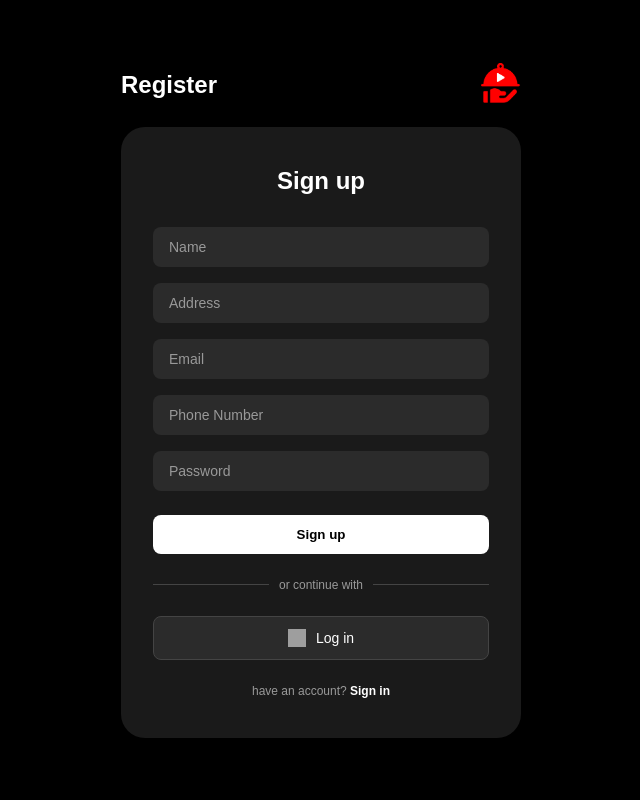
After one commit to ChanukaNirmal/YCD, a PHP site: page /viewerRegister.html in a window 1280 px wide. The commit adds this page. Shown: the whole page, without its empty margins (319-959 px from the left). Run offline with PHP 8.4, Linux system fonts and the light colour scheme; grey boxes are pictures that could not be loaded.

Commit message:
create frontend files

```diff
--- /dev/null
+++ b/css/viewerRegister.css
@@ -0,0 +1,131 @@
+header {
+    display: flex;
+    justify-content: space-between;
+    align-items: center;
+    margin-bottom: 20px;
+}
+
+header h1 {
+    font-size: 24px;
+    margin: 0;
+}
+
+.logo img {
+    width: 40px;
+    height: 40px;
+}
+.container {
+    max-width: 600px;
+    margin: 0 auto;
+    position: relative;
+    align-items: center;
+}
+* {
+  margin: 0;
+  padding: 0;
+  box-sizing: border-box;
+}
+
+body {
+  background-color: #000;
+  font-family: Arial, sans-serif;
+  color: white;
+  height: 100vh;
+  display: flex;
+  align-items: center;
+  justify-content: center;
+}
+
+.form-container {
+  background-color: #1a1a1a;
+  padding: 40px 32px;
+  border-radius: 24px;
+  width: 100%;
+  max-width: 400px;
+  box-shadow: 0 0 20px rgba(0, 0, 0, 0.4);
+  text-align: center;
+}
+
+.form-container h2 {
+  font-size: 24px;
+  font-weight: bold;
+  margin-bottom: 32px;
+}
+
+form input {
+  width: 100%;
+  padding: 12px 16px;
+  margin-bottom: 16px;
+  border: none;
+  border-radius: 8px;
+  background-color: #2b2b2b;
+  color: white;
+  font-size: 14px;
+}
+
+form input::placeholder {
+  color: #999;
+}
+
+.signup-btn {
+  width: 100%;
+  padding: 12px;
+  background-color: white;
+  color: black;
+  font-weight: bold;
+  border: none;
+  border-radius: 8px;
+  cursor: pointer;
+  margin-top: 8px;
+}
+
+.divider {
+  display: flex;
+  align-items: center;
+  margin: 24px 0;
+  gap: 10px;
+  color: #999;
+  font-size: 12px;
+}
+
+.divider hr {
+  flex: 1;
+  border: none;
+  border-top: 1px solid #444;
+}
+
+.google-btn {
+  width: 100%;
+  background-color: #2b2b2b;
+  color: white;
+  border: 1px solid #444;
+  padding: 12px;
+  border-radius: 8px;
+  display: flex;
+  justify-content: center;
+  align-items: center;
+  gap: 10px;
+  cursor: pointer;
+  font-size: 14px;
+}
+
+.google-btn img {
+  width: 18px;
+  height: 18px;
+}
+
+.signin-text {
+  margin-top: 24px;
+  font-size: 12px;
+  color: #999;
+}
+
+.signin-text a {
+  color: white;
+  font-weight: bold;
+  text-decoration: none;
+}
+
+.signin-text a:hover {
+  text-decoration: underline;
+}
--- a/signin.html
+++ b/signin.html
@@ -18,6 +18,7 @@
 
     <!-- Login Form Section -->
 
+    <div class ="formBorder">
     <div class="flex-grow-1 d-flex justify-content-center align-items-center">
         <div class="login-card p-5">
           <h4 class="text-center fw-bold mb-4">Sign in</h4>
@@ -47,6 +48,7 @@
           Don’t have an account? <a href="#" class="text-white fw-semibold">Sign up</a>
         </p>
       </div>
+      </div>
     </div>
   </div>
 
--- /dev/null
+++ b/viewerRegister.html
@@ -0,0 +1,45 @@
+<!DOCTYPE html>
+<html lang="en">
+<head>
+  <meta charset="UTF-8" />
+  <meta name="viewport" content="width=device-width, initial-scale=1.0" />
+  <title>Sign Up</title>
+  <link rel="stylesheet" href="../YCD/css/viewerRegister.css" />
+</head>
+<body>
+    <div class="container">
+        <header>
+      <h1>Register</h1>
+      <div class="logo">
+        <img src="../YCD/images/logo.png" alt="Logo">
+      </div>
+    </header>
+  <div class="form-container">
+    <h2>Sign up</h2>
+    <form>
+      <input type="text" placeholder="Name" />
+      <input type="text" placeholder="Address" />
+      <input type="email" placeholder="Email" />
+      <input type="tel" placeholder="Phone Number" />
+      <input type="password" placeholder="Password" />
+      <button type="submit" class="signup-btn">Sign up</button>
+    </form>
+
+    <div class="divider">
+      <hr />
+      <span>or continue with</span>
+      <hr />
+    </div>
+
+    <button class="google-btn">
+      <img src="https://www.svgrepo.com/show/475656/google-color.svg" alt="Google icon" />
+      Log in
+    </button>
+
+    <p class="signin-text">
+      have an account? <a href="#">Sign in</a>
+    </p>
+  </div>
+  </div>
+</body>
+</html>
```
Also changed, not shown: css/deliveryRegister.css (added, +131 -0 lines), css/riderRequest.css (added, +71 -0 lines), css/signin.css (+4 -5 lines), deliveryRegister.html (added, +45 -0 lines), riderRequest.html (added, +88 -0 lines).
